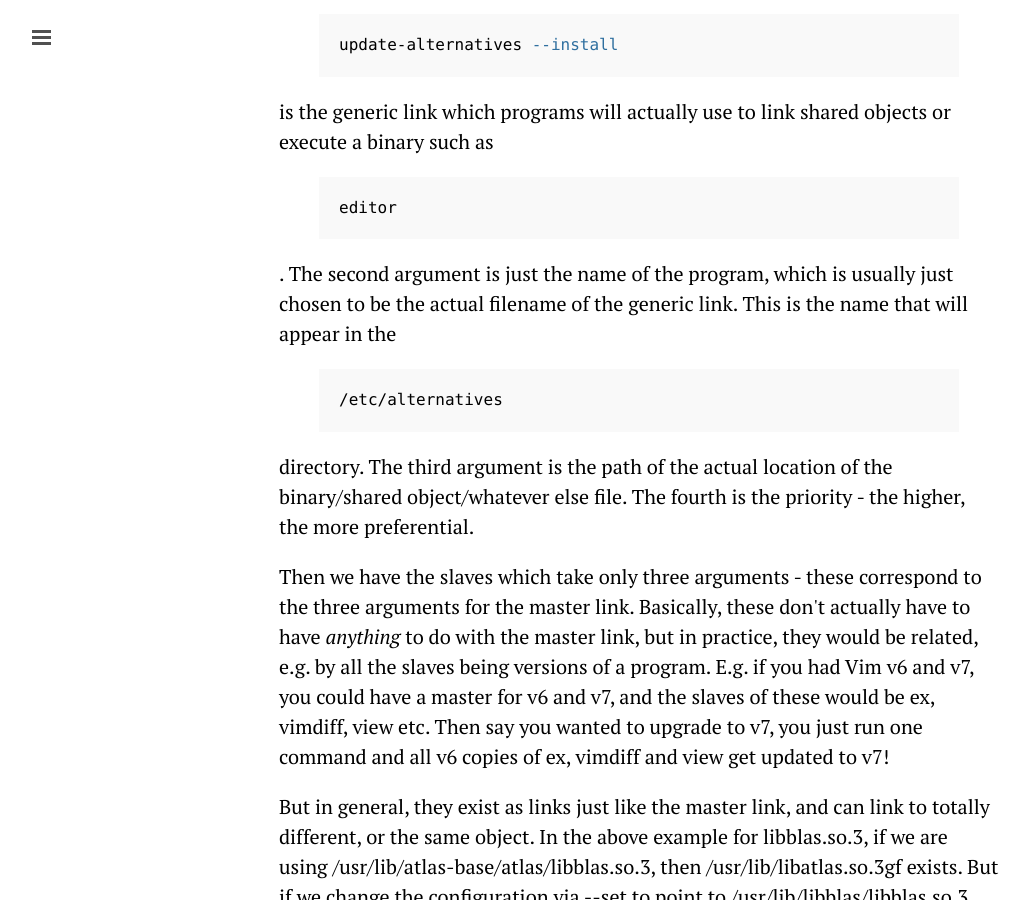
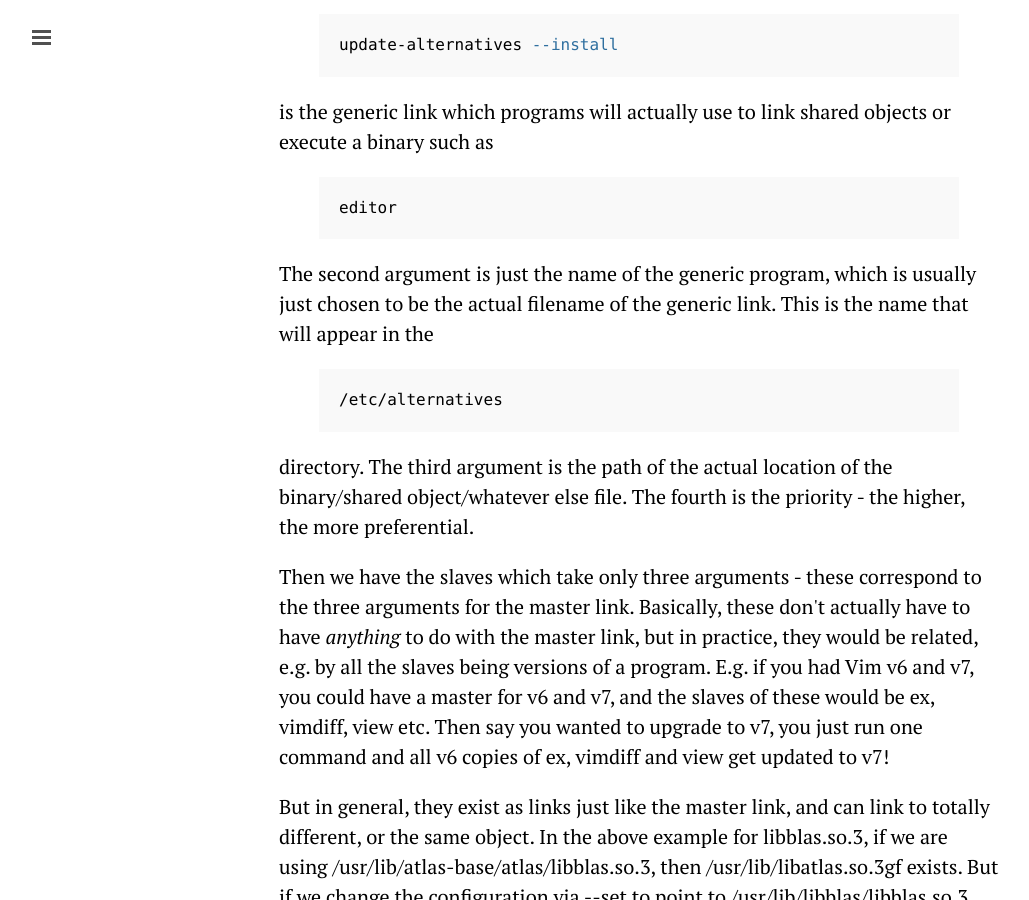
Before and after one commit to texasflood/texasflood.github.io.b, a Jekyll site: the page built from _posts/2015-03-02-update-alternatives.md, in a window 1280 px wide and 900 px high, scrolled down 2162 px. Shown: the whole window, without its empty margins (1-1030 px from the left). Built offline with Jekyll 4.4.1, drawn with Linux system fonts in a browser that asks for light colours; Markdown is read by kramdown in place of the engine named in the settings; comment, search, counter and statistics services are not loaded.

```diff
--- a/_posts/2015-03-02-update-alternatives.md
+++ b/_posts/2015-03-02-update-alternatives.md
@@ -67,7 +67,7 @@
 {% endhighlight %}
 
 <p>
-Explanation: the first argument to {% highlight bash %}update-alternatives --install{% endhighlight %}is the generic link which programs will actually use to link shared objects or execute a binary such as {% highlight bash %}editor{% endhighlight %}. The second argument is just the name of the program, which is usually just chosen to be the actual filename of the generic link. This is the name that will appear in the {% highlight bash %}/etc/alternatives{% endhighlight %} directory. The third argument is the path of the actual location of the binary/shared object/whatever else file. The fourth is the priority - the higher, the more preferential.
+Explanation: the first argument to {% highlight bash %}update-alternatives --install{% endhighlight %}is the generic link which programs will actually use to link shared objects or execute a binary such as {% highlight bash %}editor{% endhighlight %} The second argument is just the name of the generic program, which is usually just chosen to be the actual filename of the generic link. This is the name that will appear in the {% highlight bash %}/etc/alternatives{% endhighlight %} directory. The third argument is the path of the actual location of the binary/shared object/whatever else file. The fourth is the priority - the higher, the more preferential.
 </p>
 
 <p>
```
Also changed, not shown: _posts/2015-03-11-vim-improvements.md (+2 -0 lines), _posts/2015-03-09-variance-periodogram.md (renamed from _posts/2015-03-09-variance-periodigram.md).
